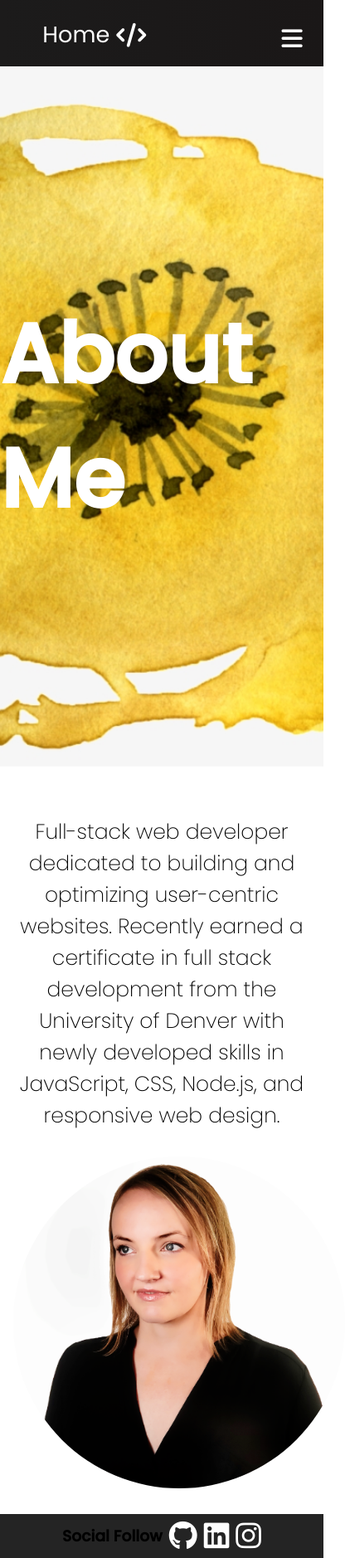
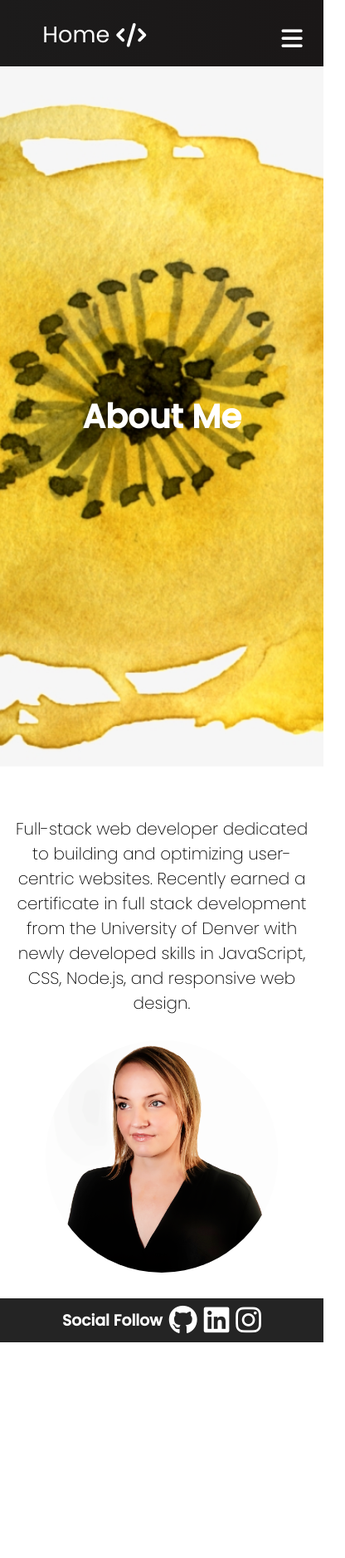
Before and after one commit to CaitlinSwickard/Caitlin-React-Portfolio, a React (Create React App) app: page /about in a window 390 px wide. Shown: the whole page at 83% size, 416 px wide, since content can reach past the window. After the commit the page ends 1618 px from the top, so only its background shows below. Built offline with nearby package versions, Linux system fonts and the light colour scheme.

Commit message:
added media query for mobile responsive

```diff
--- a/src/App.css
+++ b/src/App.css
@@ -133,3 +133,57 @@
   margin-left: 10px;
   margin-right: 10px;
 }
+
+
+/* media query css*/
+@media screen and (max-width: 960px) {
+  .about-me,
+  .resume,
+  .contact  {
+    font-size: 70px;
+  }
+
+  /* .skills-card{
+    display: flex;
+    justify-content: center;
+    align-items: center;
+  } */
+}
+
+@media screen and (max-width: 768px) {
+  .about-me,
+  .resume,
+  .contact {
+    font-size: 60px;
+  }
+
+  .info-p {
+    font-size: 20px;
+  }
+
+  .head-shot {
+    width: 300px;
+    height: 300px;
+  }
+}
+
+/* @media screen and (max-width:600px) {
+  .about-me,
+  .resume,
+  .contact {
+    font-size: 35px;
+  }
+} */
+
+@media screen and (max-width:568px) {
+  .about-me,
+  .resume,
+  .contact {
+    font-size: 40px;
+  }
+
+  .head-shot {
+    width: 280px;
+    height: 280px;
+  }
+}
--- a/src/components/Footer.css
+++ b/src/components/Footer.css
@@ -8,15 +8,13 @@
 }
 
 /* social icons */
+.social-follow {
+  color:white;
+}
 .social-icon-link {
 color: #fff;
 font-size: 35px;
 }
-
-/* .social-media {
-  max-width: 1000px;
-  width: 100%;
-} */
 
 .social-media-wrap {
   display: flex;
--- a/src/components/Footer.js
+++ b/src/components/Footer.js
@@ -9,7 +9,7 @@ function Footer() {
         <section class='social-media'>
           <div class='social-media-wrap'>
             <div class='social-icons'>
-              <h3>Social Follow</h3>
+              <h3 className="social-follow">Social Follow</h3>
               <a href="https://github.com/CaitlinSwickard"
                 target="_blank"
                 className="social-icon-link github">
--- a/src/components/HeroSection.css
+++ b/src/components/HeroSection.css
@@ -52,3 +52,14 @@
     width: 100%;
   }
 }
+
+@media screen and (max-width:600px) {
+  .hero-container > h1 {
+    font-size: 35px;
+    margin-top:-100px
+  }
+
+  .hero-container > p {
+    font-size:20px;
+  }
+}
--- a/src/components/pages/About.js
+++ b/src/components/pages/About.js
@@ -9,7 +9,7 @@ export default function About() {
     <>
       <h1 className="about-me">About Me</h1>
       <Container className="info">
-        <p>Full-stack web developer dedicated to building and optimizing user-centric websites.
+        <p className='info-p'>Full-stack web developer dedicated to building and optimizing user-centric websites.
         Recently earned a certificate in full stack development from the University of Denver
         with newly developed skills in JavaScript, CSS, Node.js, and responsive web design.</p>
         <img className="head-shot" src="/images/caitlin-headshot.png" alt="head-shot"></img>
--- a/src/components/pages/Resume.js
+++ b/src/components/pages/Resume.js
@@ -13,7 +13,7 @@ export default function Resume() {
   return (
     <>
       <h1 className="resume">My Resume</h1>
-      <Container>
+      <Container className="skills-container">
         <Grid container spacing={3}>
           <Grid item xs={12} md={6} lg={4}>
             <Card sx={{ maxWidth: 400 }} className='skills-card'>
```
